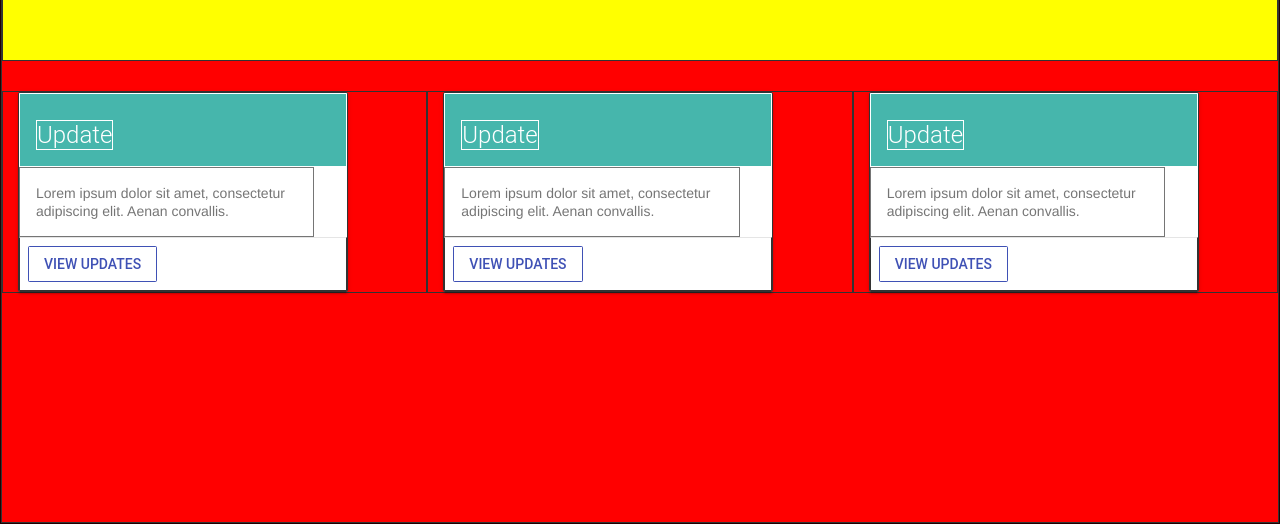
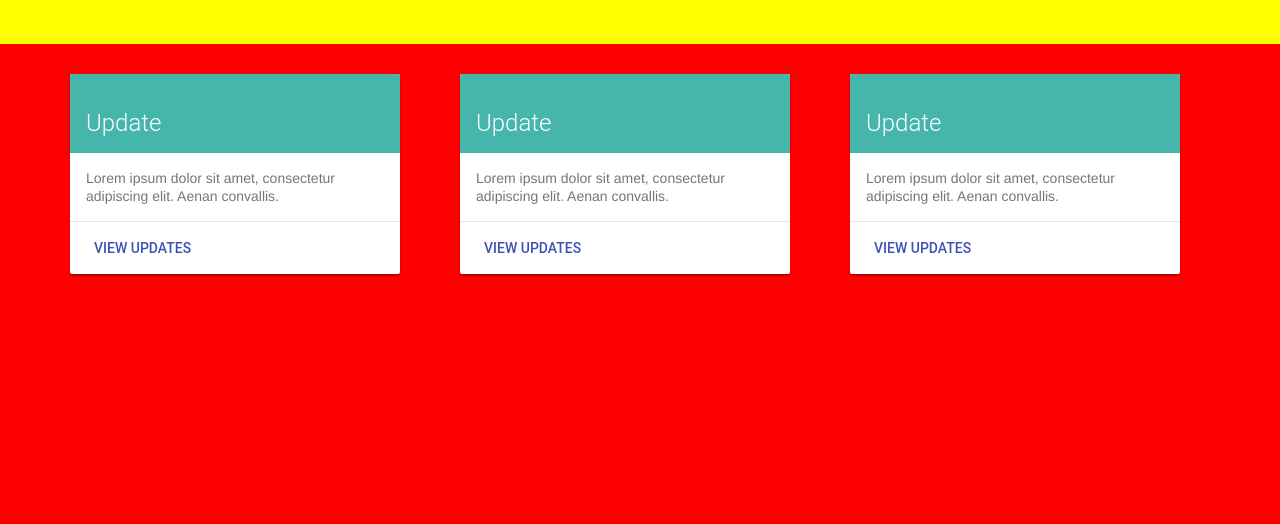
Before and after one commit to markbookk/CSJSportNews, a plain HTML site: page main.html in a window 1280 px wide. Shown: the part 276-800 px from the top of the page. Drawn offline with nearby package versions, Linux system fonts and the light colour scheme.

Commit message:
Close to fixing card problem

```diff
--- a/main.css
+++ b/main.css
@@ -1,6 +1,6 @@
-* {
-    border: 1px solid;
-}
+/** {*/
+    /*border: 1px solid;*/
+/*}*/
 body{
     background: red;
 }
@@ -39,7 +39,7 @@ body{
             url('../assets/demos/dog.png') no-repeat #46B6AC;
 }
 .card{
-    margin: 25px;
+    justify-content: center;
 }
 .jumbotron{
     margin-top: -20px;
--- a/main.html
+++ b/main.html
@@ -61,8 +61,10 @@
 </div>
 
 <!--Card 1-->
-<!--<div class="card">-->
-    <div class="col-lg-4 col-md-6 col-sm-12">
+<div class="container">
+<div class="card">
+    <div class="row">
+        <div class="col-lg-4 col-md-6 col-sm-12 col-xs-12">
             <div class="demo-card-square mdl-card mdl-shadow--2dp">
                 <div class="mdl-card__title mdl-card--expand">
                     <h2 class="mdl-card__title-text">Update</h2>
@@ -115,6 +117,8 @@
             </div>
         </div>
     </div>
+</div>
+</div>
 
 <script src="https://code.jquery.com/jquery-3.1.1.js" integrity="sha256-16cdPddA6VdVInumRGo6IbivbERE8p7CQR3HzTBuELA=" crossorigin="anonymous"></script>
 <script src="https://maxcdn.bootstrapcdn.com/bootstrap/3.3.7/js/bootstrap.min.js" integrity="sha384-Tc5IQib027qvyjSMfHjOMaLkfuWVxZxUPnCJA7l2mCWNIpG9mGCD8wGNIcPD7Txa" crossorigin="anonymous"></script>
```
Lines whose indentation alone changed are shown as unchanged.
